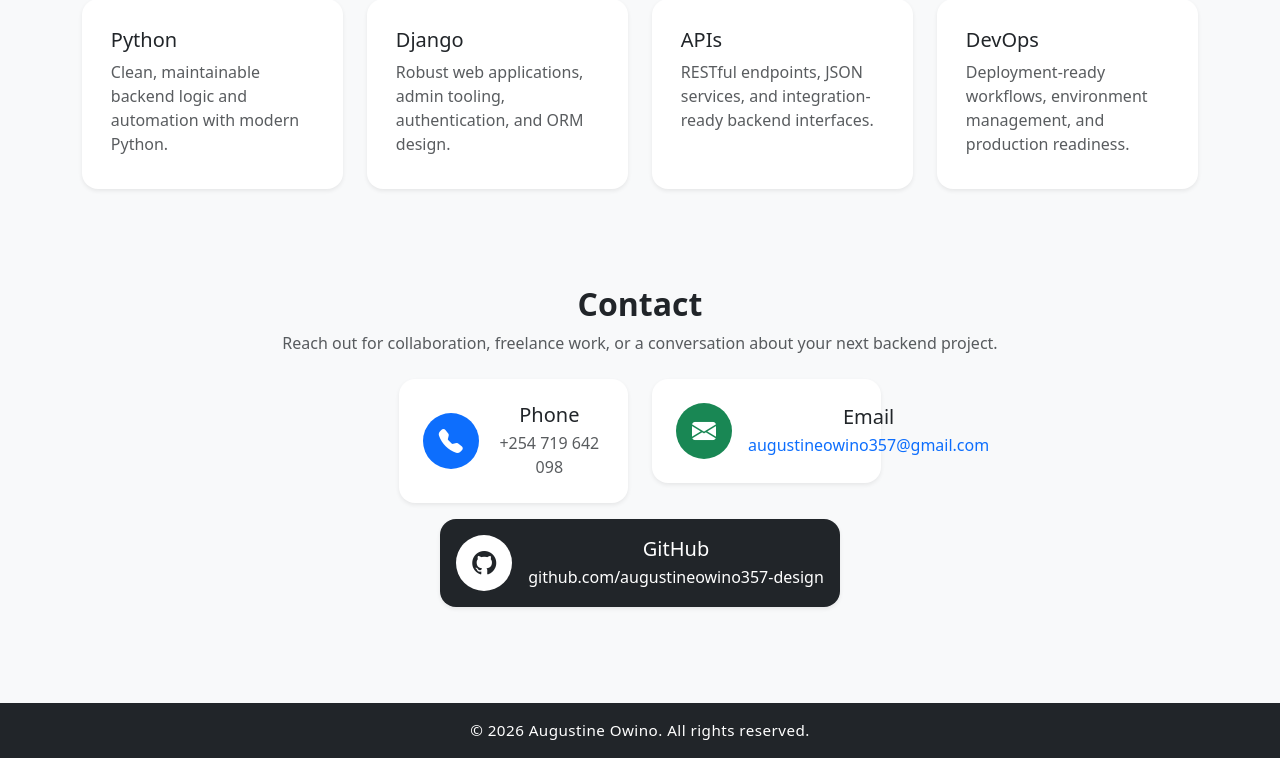
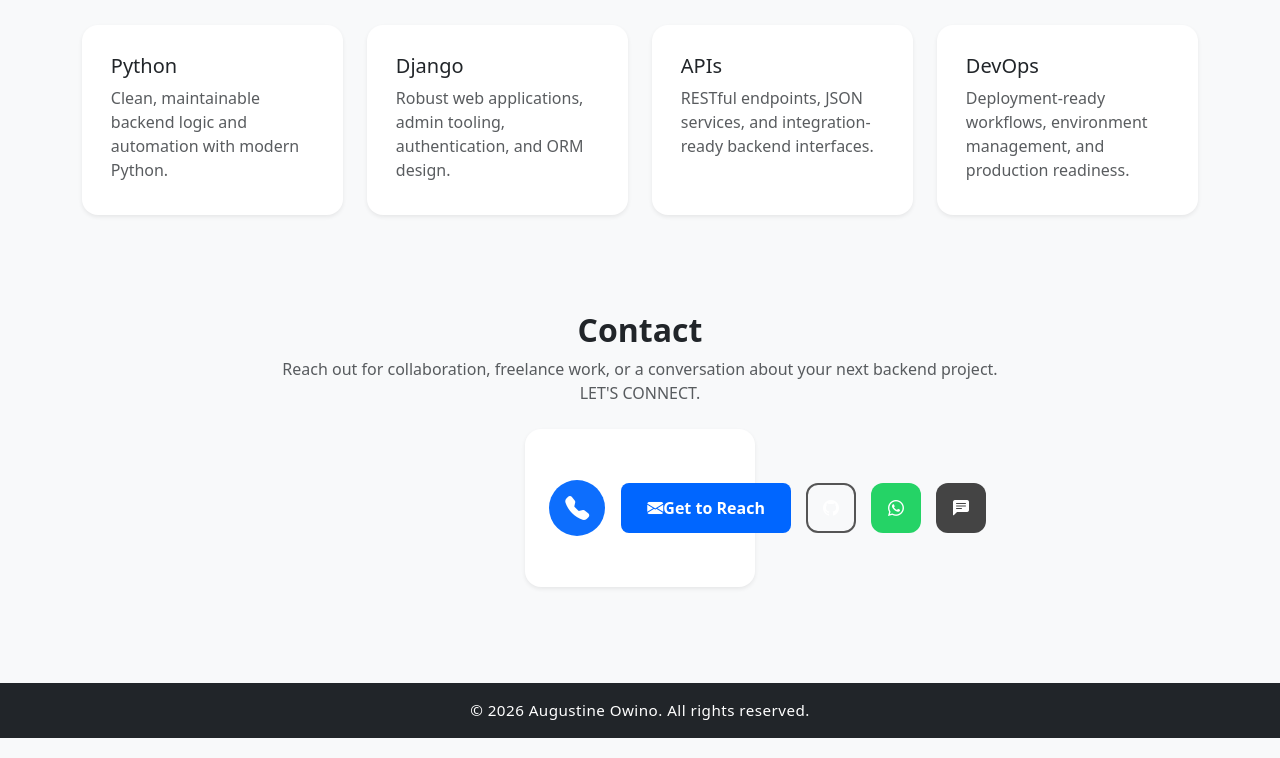
Before and after one commit to augustineowino357-design/Mikee_Django-portfolio, a Django app: page / in a window 1280 px wide. Shown: the part 1487-2245 px from the top of the page. Run offline with Django 5.2, Linux system fonts and the light colour scheme.

Commit message:
Update contact section layout and styles

```diff
--- a/projects/templates/projects/base.html
+++ b/projects/templates/projects/base.html
@@ -1,6 +1,8 @@
 <!DOCTYPE html>
 <html lang="en">
 <head>
+   < {% load static %}>
+<link rel="stylesheet" href="{% static 'style.css' %}">
     <meta charset="UTF-8">
     <meta name="viewport" content="width=device-width, initial-scale=1.0">
     <title>My Developer Portfolio</title>
--- a/projects/templates/projects/portfolio_index.html
+++ b/projects/templates/projects/portfolio_index.html
@@ -105,39 +105,100 @@
         <div class="row justify-content-center">
             <div class="col-lg-8 text-center">
                 <h2 class="fw-bold">Contact</h2>
-                <p class="text-muted mb-4">Reach out for collaboration, freelance work, or a conversation about your next backend project.</p>
+                <p class="text-muted mb-4">Reach out for collaboration, freelance work, or a conversation about your next backend project. LET'S CONNECT.</p>
                 <div class="row gx-4 gy-3 justify-content-center">
                     <div class="col-md-6 col-lg-4">
                         <div class="card shadow-sm border-0 rounded-4 p-4">
                             <div class="d-flex align-items-center gap-3">
                                 <span class="badge bg-primary rounded-circle p-3"><i class="bi bi-telephone-fill fs-4"></i></span>
                                 <div>
-                                    <h5 class="mb-1">Phone</h5>
-                                    <p class="mb-0 text-muted">+254 719 642 098</p>
+                                    <style>
+                                    .contact-row-container {
+                                        display: flex;
+                                        flex-direction: row;
+                                        justify-content: center;
+                                        align-items: center;
+                                        flex-wrap: nowrap;
+                                        gap: 15px;
+                                        margin: 30px auto;
+                                        width: 100%;
+                                        max-width: 800px;
+                                    }
+                                    .btn {
+                                        display: inline-flex;
+                                        align-items: center;
+                                        justify-content: center;
+                                        padding: 12px 24px;
+                                        border-radius: 8px;
+                                        font-weight: bold;
+                                        text-decoration: none;
+                                        transition: transform 0.2s ease, background 0.3s ease;
+                                        height: 50px;
+                                        white-space: nowrap;
+                                    }
+                                    .contact-row-container .btn {
+                                        min-width: 50px;
+                                        flex: 0 0 auto;
+                                    }
+                                    .contact-row-container .btn.btn-outline,
+                                    .contact-row-container .btn.btn-whatsapp,
+                                    .contact-row-container .btn.btn-sms,
+                                    .contact-row-container .btn.btn-instagram {
+                                        width: 50px;
+                                        padding: 0;
+                                        border-radius: 12px;
+                                    }
+                                    .btn-primary {
+                                        background-color: #0066ff;
+                                        color: white;
+                                        border: 2px solid transparent;
+                                    }
+                                    .btn-outline {
+                                        border: 2px solid #555;
+                                        color: white;
+                                        background-color: transparent;
+                                    }
+                                    .btn-whatsapp {
+                                        background-color: #25D366;
+                                        color: white;
+                                        border: 2px solid transparent;
+                                    }
+                                    .btn-sms {
+                                        background-color: #444;
+                                        color: white;
+                                        border: 2px solid transparent;
+                                    }
+                                    .btn-instagram {
+                                        background-color: #E1306C;
+                                        color: white;
+                                        border: 2px solid transparent;
+                                    }
+                                    .contact-row-container .btn:hover {
+                                        transform: translateY(-1px) scale(1.02);
+                                        opacity: 0.95;
+                                    }
+                                    .contact-row-container .btn-primary:hover {
+                                        background-color: #004ecc;
+                                    }
+                                    .contact-row-container .btn-outline:hover {
+                                        background-color: rgba(255, 255, 255, 0.08);
+                                    }
+                                    .contact-row-container .btn-whatsapp:hover {
+                                        background-color: #1da851;
+                                    }
+                                    .contact-row-container .btn-sms:hover {
+                                        background-color: #333;
+                                    }
+                                    .contact-row-container .btn-instagram:hover {
+                                        background-color: #c5295e;
+                                    }
+                                </style>
+                                <div class="contact-row-container">
+                                    <a href="mailto:augustineowino357@gmail.com" class="btn btn-primary"><i class="bi bi-envelope-fill"></i> Get to Reach</a>
+                                    <a href="https://github.com/augustineowino357-design" target="_blank" rel="noopener noreferrer" class="btn btn-outline"><i class="bi bi-github"></i></a>
+                                    <a href="https://wa.me/254719642098" target="_blank" rel="noopener noreferrer" class="btn btn-whatsapp"><i class="bi bi-whatsapp"></i></a>
+                                    <a href="sms:+254719642098" class="btn btn-sms"><i class="bi bi-chat-left-text-fill"></i></a>
                                 </div>
-                            </div>
-                        </div>
-                    </div>
-                    <div class="col-md-6 col-lg-4">
-                        <div class="card shadow-sm border-0 rounded-4 p-4">
-                            <div class="d-flex align-items-center gap-3">
-                                <span class="badge bg-success rounded-circle p-3"><i class="bi bi-envelope-fill fs-4"></i></span>
-                                <div>
-                                    <h5 class="mb-1">Email</h5>
-                                    <p class="mb-0 text-muted"><a href="mailto:augustineowino357@gmail.com" class="text-decoration-none">augustineowino357@gmail.com</a></p>
-                                </div>
-                            </div>
-                        </div>
-                    </div>
-                </div>
-                <div class="row justify-content-center mt-3">
-                    <div class="col-auto">
-                        <div class="card shadow-sm bg-dark text-white border-0 rounded-4 p-3" style="min-width: 240px;">
-                            <div class="d-flex align-items-center gap-3">
-                                <span class="badge bg-white text-dark rounded-circle p-3"><i class="bi bi-github fs-4"></i></span>
-                                <div>
-                                    <h5 class="mb-1">GitHub</h5>
-                                    <p class="mb-0"><a href="https://github.com/augustineowino357-design" target="_blank" class="text-white text-decoration-none">github.com/augustineowino357-design</a></p>
                                 </div>
                             </div>
                         </div>
```
Also changed, not shown: projects/static/stile.css (added).
